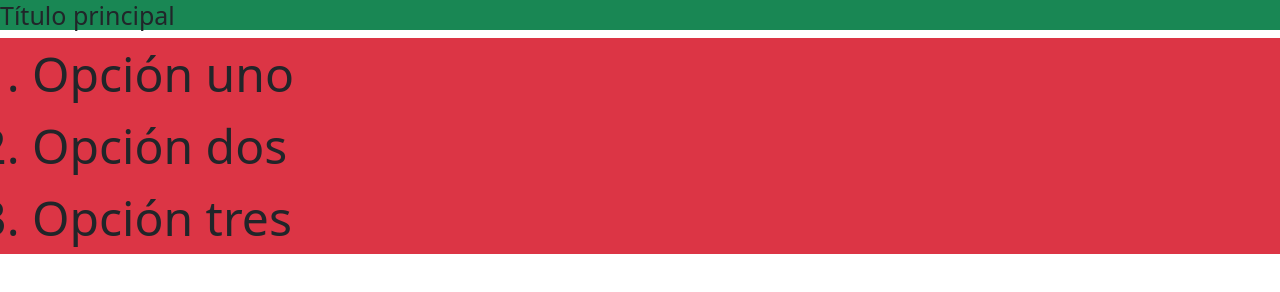
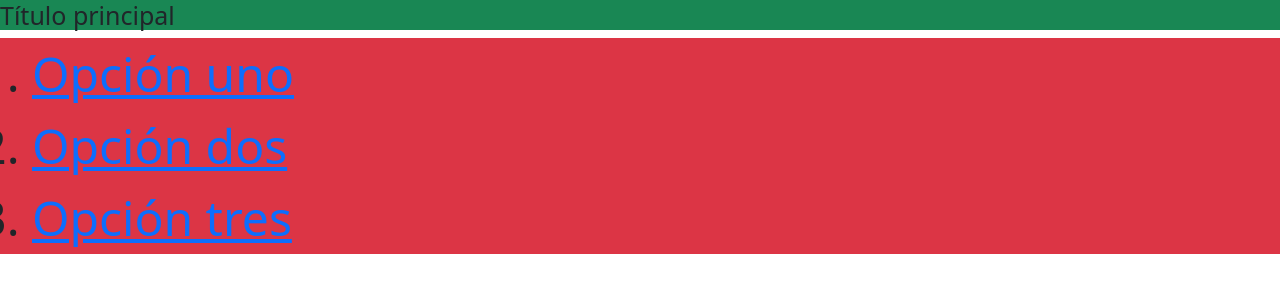
Before and after one commit to marcosOjedaEscalante/02_gitavanzado, a plain HTML site: page index.html in a window 1280 px wide. Drawn offline with nearby package versions, Linux system fonts and the light colour scheme.

Commit message:
requerimiento dos ok

```diff
--- a/index.html
+++ b/index.html
@@ -16,9 +16,9 @@
     </header>
     <nav class="bg-danger">
         <ol>
-            <li>Opción uno</li>
-            <li>Opción dos</li>
-            <li>Opción tres</li>
+            <li><a href="#">Opción uno</a></li>
+            <li><a href="#">Opción dos</a></li>
+            <li><a href="#">Opción tres</a></li>
         </ol>
     </nav>
 </body>
```
